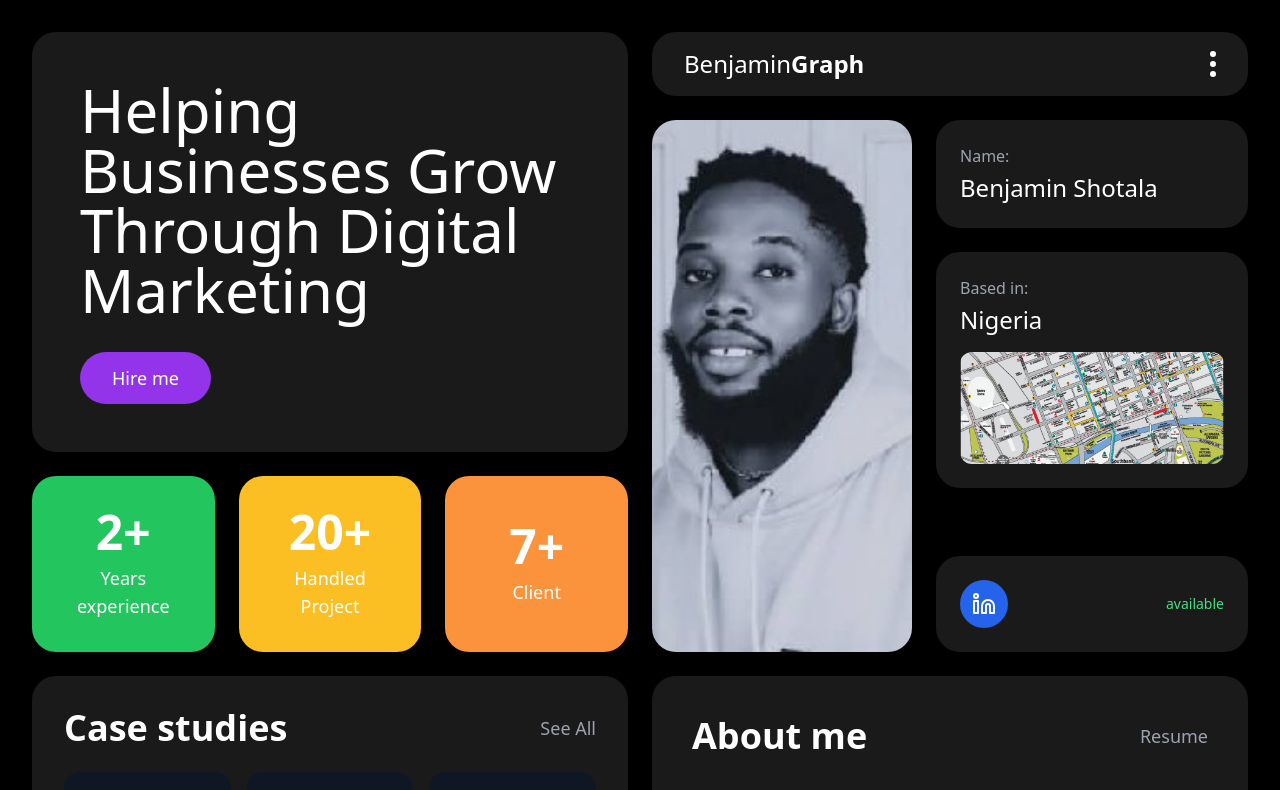
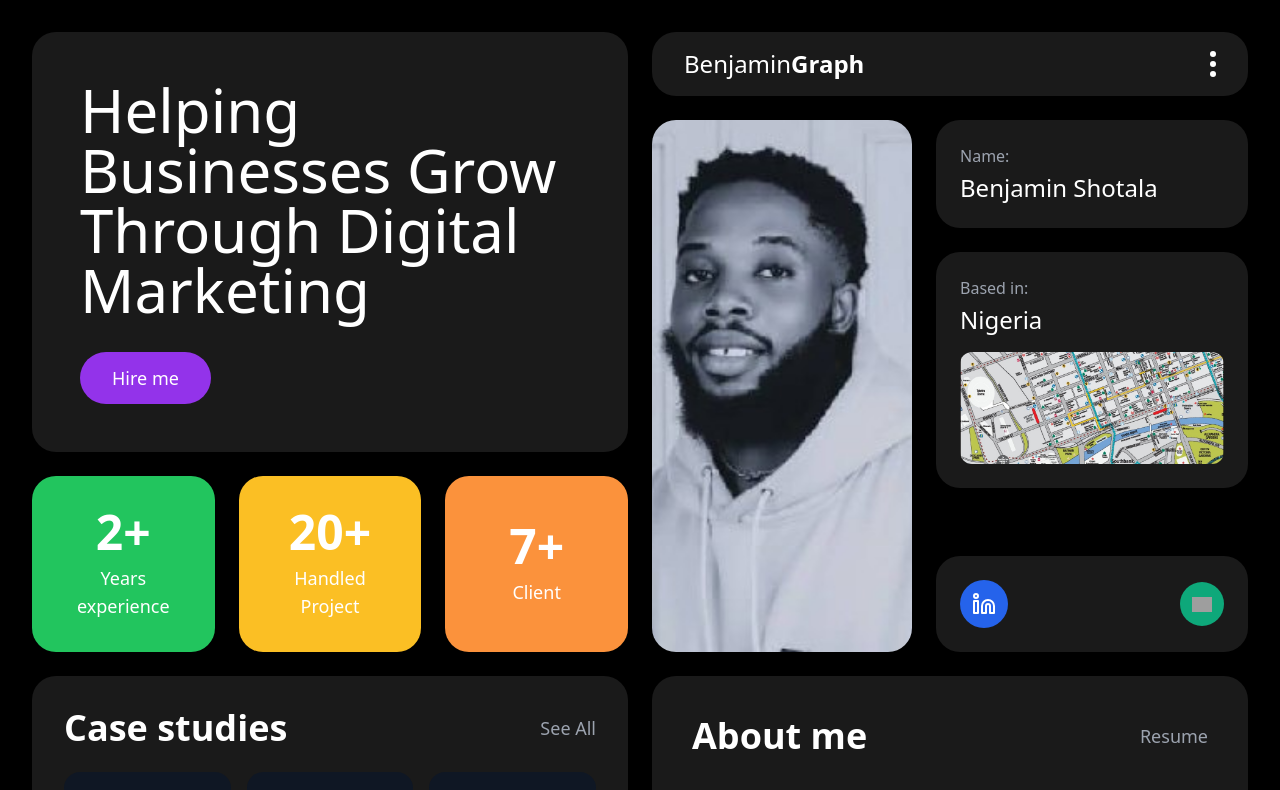
Before and after one commit to Skinnyfella/ben, a React (Vite) app in the folder project/: page / in a window 1280 px wide. Shown: the top 790 px of the page. Built offline with nearby package versions, Linux system fonts and the light colour scheme; grey boxes are pictures that could not be loaded.

Commit message:
soacial media

```diff
--- a/project/src/App.tsx
+++ b/project/src/App.tsx
@@ -141,9 +141,14 @@ function App() {
               <h1 className="text-4xl md:text-5xl lg:text-6xl font-light leading-tight mb-6 md:mb-8">
                 Helping Businesses Grow Through Digital Marketing
               </h1>
-              <button className="bg-purple-600 hover:bg-purple-700 text-white px-8 py-3 rounded-full text-lg font-medium transition-colors">
+              <a
+                href="https://calendly.com/shotalabenjamin/30min"
+                target="_blank"
+                rel="noopener noreferrer"
+                className="bg-purple-600 hover:bg-purple-700 text-white px-8 py-3 rounded-full text-lg font-medium transition-colors inline-block text-center"
+              >
                 Hire me
-              </button>
+              </a>
             </div>
 
             <div className="grid grid-cols-3 gap-4 md:gap-6">
@@ -203,10 +208,24 @@ function App() {
                 </div>
 
                 <div className="bg-[#1a1a1a] rounded-3xl p-5 md:p-6 mt-auto flex items-center justify-between">
-                  <div className="bg-blue-600 rounded-full p-3 inline-flex">
+                  <a
+                    href="https://www.linkedin.com/in/benjamin-shotala/"
+                    target="_blank"
+                    rel="noopener noreferrer"
+                    className="bg-blue-600 rounded-full p-3 inline-flex"
+                  >
                     <Linkedin className="w-6 h-6" />
-                  </div>
-                  <div className="text-sm text-green-400">available</div>
+                  </a>
+
+                  <a
+                    href="https://www.upwork.com/freelancers/~010aa7ed478ed49abc"
+                    target="_blank"
+                    rel="noopener noreferrer"
+                    className="bg-[#0ea87a] rounded-full p-3 inline-flex"
+                    aria-label="Upwork profile"
+                  >
+                    <img src="/cases/upwork.png" alt="Upwork" className="w-5 h-5 object-contain" />
+                  </a>
                 </div>
               </div>
             </div>
```
